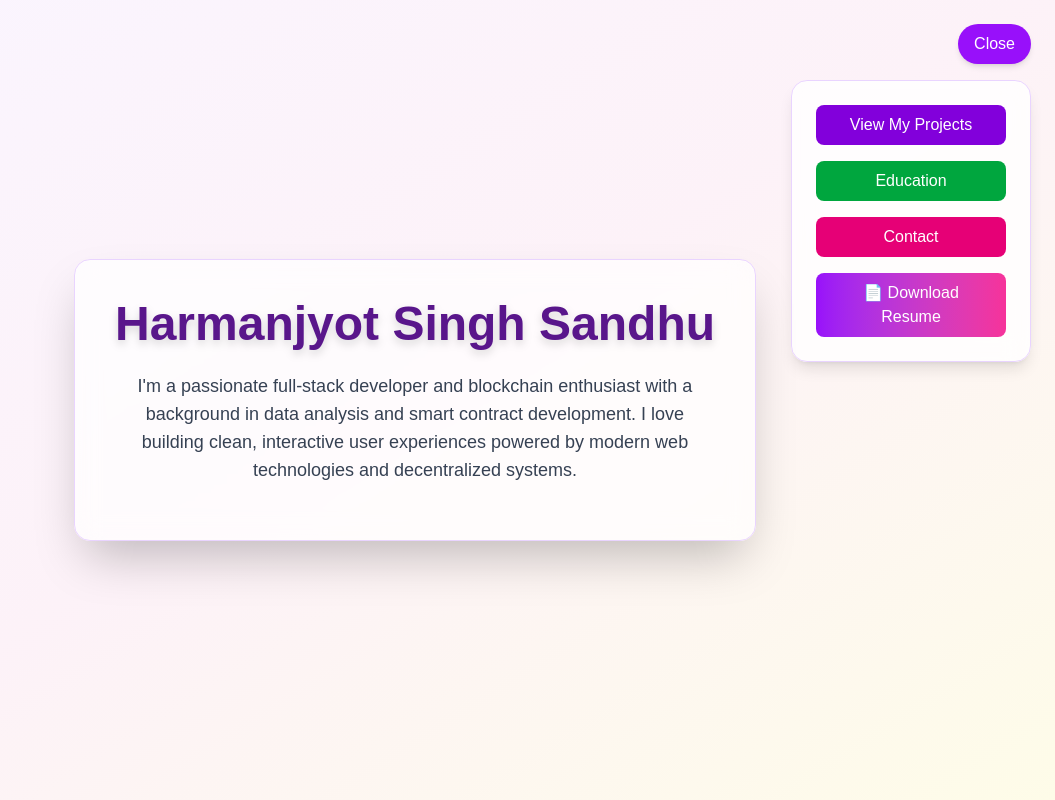
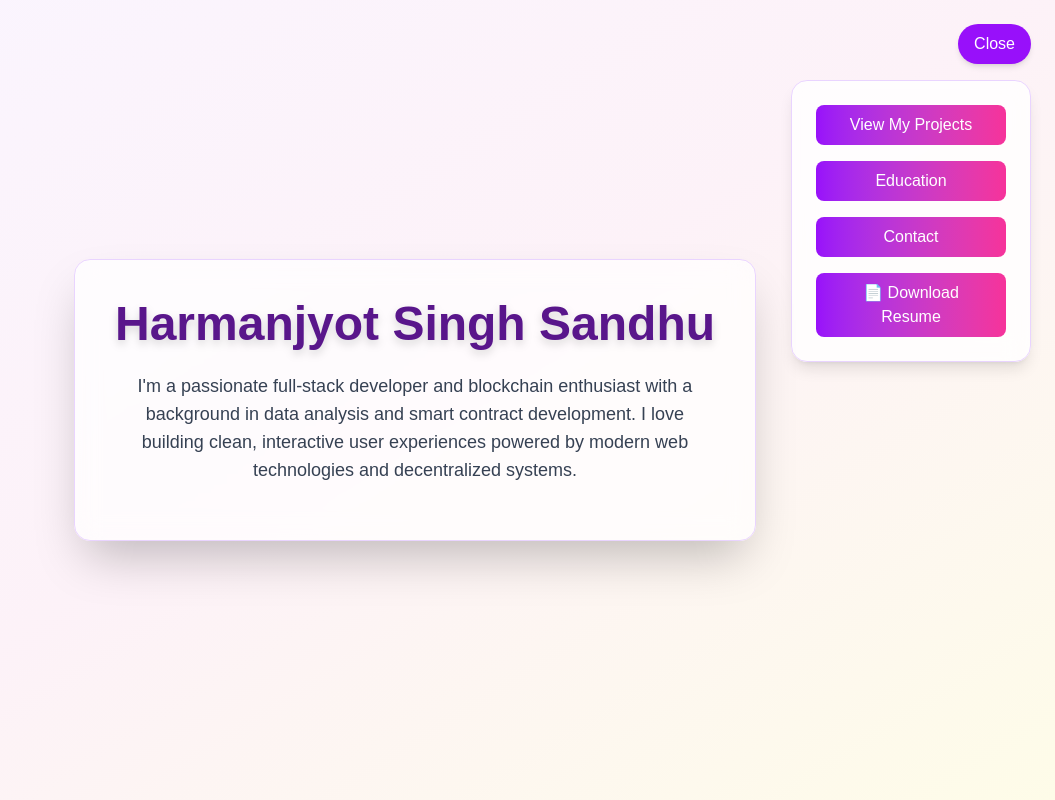
Before and after one commit to harman1390/portfolio, a Next.js app: page / in a window 1280 px wide. Both pictures are taken after a click on the button "Menu". Shown: the whole page, without its empty margins (225-1280 px from the left). Built offline with nearby package versions, Linux system fonts and the light colour scheme.

Commit message:
Fix: buttons on each sections have the same color now

```diff
--- a/src/app/page.tsx
+++ b/src/app/page.tsx
@@ -29,17 +29,17 @@ export default function Home() {
             className="absolute top-20 right-6 bg-white/80 backdrop-blur-md p-6 rounded-2xl shadow-lg border border-purple-200 grid gap-4 w-60"
           >
             <Link href="/projects">
-              <button className="w-full px-4 py-2 bg-purple-700 text-white rounded-lg hover:bg-purple-800 transition-all">
+              <button className="w-full px-4 py-2 bg-gradient-to-r from-purple-600 to-pink-500 text-white rounded-lg hover:scale-105 transition-all">
                 View My Projects
               </button>
             </Link>
             <Link href="/education">
-              <button className="w-full px-4 py-2 bg-green-600 text-white rounded-lg hover:bg-green-700 transition-all">
+            <button className="w-full px-4 py-2 bg-gradient-to-r from-purple-600 to-pink-500 text-white rounded-lg hover:scale-105 transition-all">
                 Education
               </button>
             </Link>
             <Link href="/contact">
-              <button className="w-full px-4 py-2 bg-pink-600 text-white rounded-lg hover:bg-pink-700 transition-all">
+            <button className="w-full px-4 py-2 bg-gradient-to-r from-purple-600 to-pink-500 text-white rounded-lg hover:scale-105 transition-all">
                 Contact
               </button>
             </Link>
```
